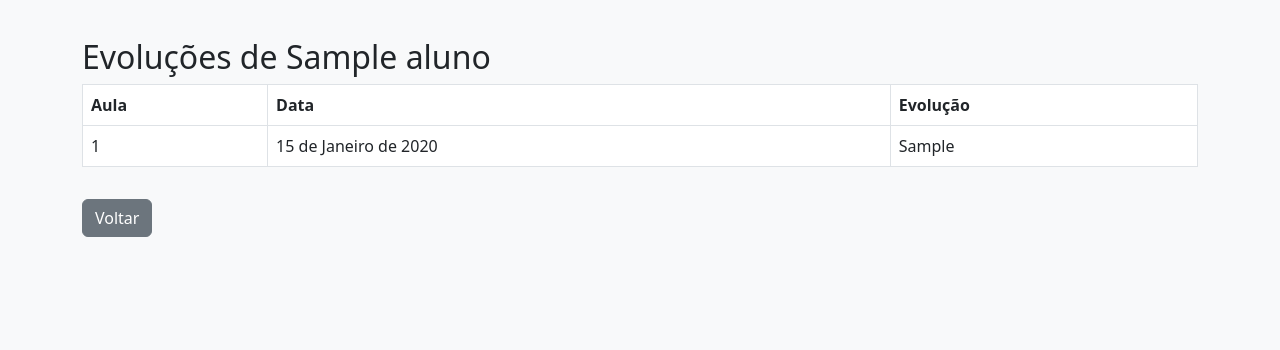
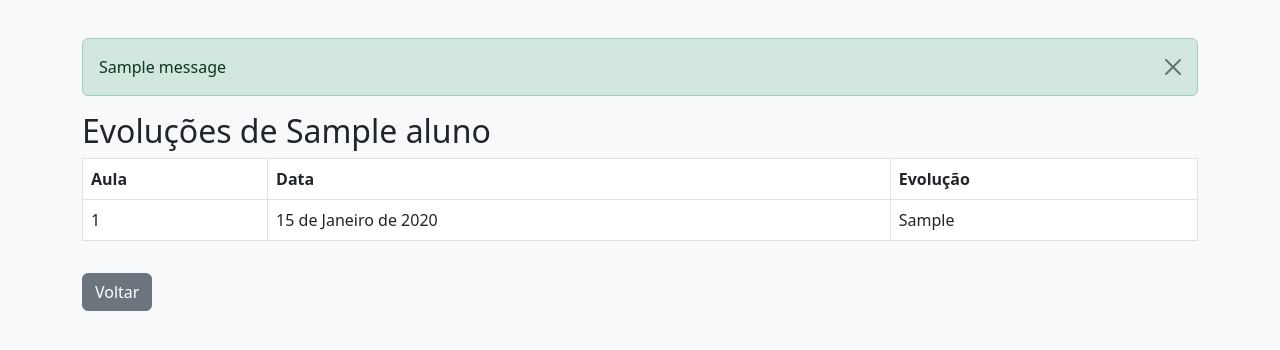
Before and after one commit to virlaniacanuto12/estudio_pilates, a Django app: page /studio/alunos/1/evolucoes/ in a window 1280 px wide. Shown: the part 56-406 px from the top of the page. Run offline with Django 5.2, Linux system fonts and the light colour scheme; tables that the repository leaves empty hold one stand-in row (values such as "Sample post"); one stand-in notice (Sample message) is shown; some libraries are stand-ins or nearby versions.

Commit message:
fix: ajustar botão de voltar para redirecionar corretamente à listagem de alunos #100
Co-authored-by: Giovanna <142534766+Giovanna-Melo@users.noreply.github.com>
Co-authored-by: Aron <142443642+aronslv@users.noreply.github.com>

```diff
--- a/studio/templates/studio/aluno/evolucoes_aluno.html
+++ b/studio/templates/studio/aluno/evolucoes_aluno.html
@@ -4,6 +4,14 @@
 
 {% block content %}
 <div class="container mt-4">
+    {% if messages %}
+        {% for message in messages %}
+            <div class="alert alert-{{ message.tags }} alert-dismissible fade show" role="alert">
+                {{ message }}
+                <button type="button" class="btn-close" data-bs-dismiss="alert" aria-label="Close"></button>
+            </div>
+        {% endfor %}
+    {% endif %}
     <h2>Evoluções de {{ aluno.nome }}</h2>
 
     {% if evolucoes %}
@@ -29,6 +37,6 @@
     <p>Não há evoluções registradas para este aluno.</p>
     {% endif %}
 
-    <a href="{% url 'studio:detalhes_aluno' aluno.pk %}" class="btn btn-secondary mt-3">Voltar</a>
+    <a href="{% url 'studio:listar_alunos' %}" class="btn btn-secondary mt-3">Voltar</a>
 </div>
 {% endblock %}
```
